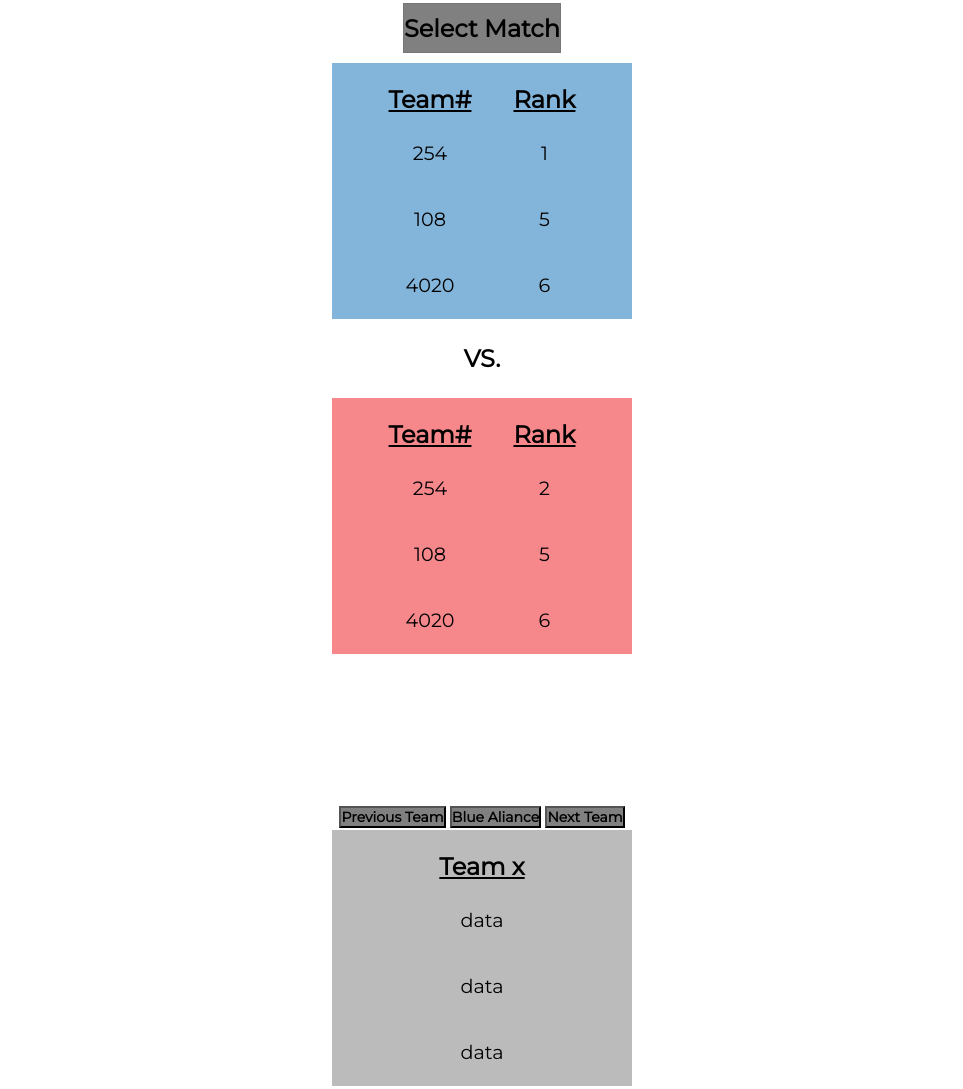
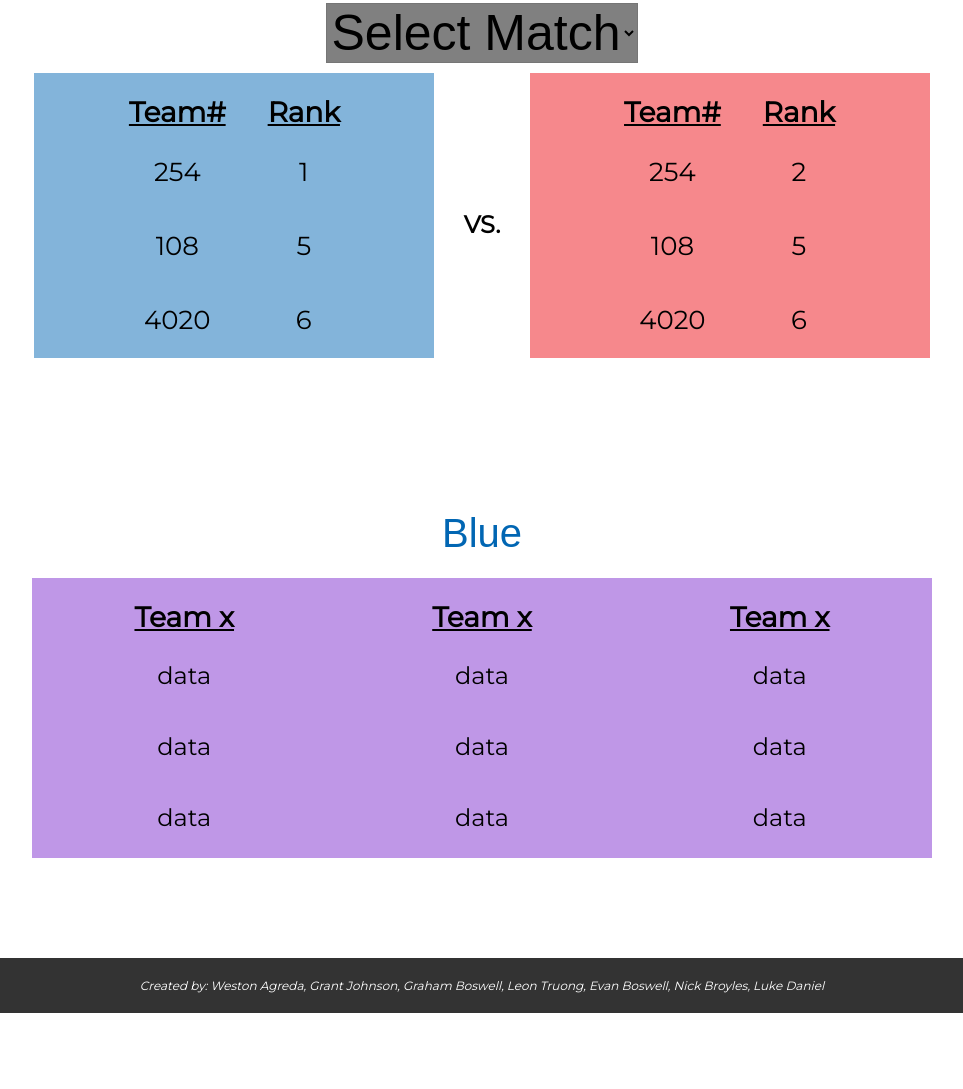
Before and after one commit to HVA-FRC-3824/firescout, a website with bundled scripts: page public/preview.html in a window 1280 px wide. Shown: the part 147-1236 px from the top of the page, without its empty margins (158-1121 px from the left). After the commit the page ends 1160 px from the top, so only its background shows below. Built offline with nearby package versions, Linux system fonts and the light colour scheme; no server answers.

Commit message:
Match preview backend, tba

```diff
--- a/public/css/preview.css
+++ b/public/css/preview.css
@@ -155,25 +155,14 @@ main .teams{
 
 
 main  .teams .match-selector{
-    grid-column: 1/4;
-    grid-row: 1/2;
-    -webkit-appearance: none;
-    -moz-appearance: none;
-    appearance: none;
-    height: 50px;
     font-size: 24px;
-    font-weight: 700;
-    text-align: center;
-    font-family: 'Montserrat';
-    margin: 0px 20px;
     background-color: grey;
 }
-
 
 main .teams td{
     text-align: center;
     padding:20px;
-    font-size: larger;
+    font-size: 26px;
 }
 
 main .teams th{
@@ -181,7 +170,7 @@ main .teams th{
     padding-bottom:5px;
     padding-left:20px;
     padding-right:20px;
-    font-size:x-large;
+    font-size:28px;
 }
 
 main .blueTeam{
@@ -216,36 +205,38 @@ main .teams p{
 }
 
 
-/* ==================================================QuickAna Section================================================== */
-main  .quickAna button{
-    -webkit-appearance: none;
-    -moz-appearance: none;
-    appearance: none;
-    font-size: 14px;
-    font-weight: 700;
-    text-align: center;
-    font-family: 'Montserrat';
-    background-color: grey;
-}
+/* ==================================================quickAnalyticsMobile Section================================================== */
 
-main .quickAna{
-    margin-top: 150px;
+main .quickAnalyticsMobile{
+    margin-top: 100px;
     text-align: center;
     margin-left:auto;
     margin-right:auto;
-
 }
 
-main .quickAna .listView{
+main  .quickAnalyticsMobile button{
+    text-align: center;
+    font-size: 40px;
+    background-color: rgba(0, 0, 0, 0);
+    border-color: rgba(0, 0, 0, 0);
+    padding: 20px;
+    color: #0166b3;
+}
+
+main .quickAnalyticsMobile .listView{
     text-align: center;
     margin-left:auto;
     margin-right:auto;
-    background-color: rgba(124, 124, 124, 0.514);
+    background-color: #7722cc77;
     margin-bottom:100px;
     width:300px;
 }
 
-main .quickAna table{
+main .quickAnalyticsMobile .listView button{
+    color:black;
+}
+
+main .quickAnalyticsMobile table{
         margin-left:auto;
         margin-right:auto;
         width:300px;
@@ -254,17 +245,22 @@ main .quickAna table{
 main .listView td{
     text-align: center;
     padding:20px;
-    font-size: larger;
+    font-size: 24px;
 }
 
 main .listView th{
-    padding-top:20px;
     padding-bottom:5px;
     padding-left:20px;
     padding-right:20px;
-    font-size:x-large;
+    font-size:28px;
+}
+main .quickAnalyticsDesktop .listView{
+    display:none;
 }
 
+main .teams .match-selector{
+    text-align: center;
+}
 
 /* ==================================================Footer Section================================================== */
 
@@ -276,12 +272,6 @@ main .footer .container {
     font-size: 12px;
     font-weight: 400;
 }
-
-
-
-
-
-
 
 /* ==================================================Tablet Sizes================================================== */
 
@@ -299,7 +289,7 @@ main .footer .container {
 
 /* ==================================================Desktop Size================================================== */
 
-@media all and (min-width: 850px) {
+@media all and (min-width: 900px) {
     /* ==================================================Nav Desktop Section================================================== */
 
     .hero {
@@ -368,4 +358,59 @@ main .footer .container {
         display: none;
     }
 
+    /*========================================Desktop teams Section=================================*/
+    main .teams .blueTeam{
+        width:400px;
+        margin-left: 0;
+        margin-right: 0;
+        display: inline-block;
+    }
+
+    main .teams .redTeam{
+        width: 400px;
+        margin-left: 0;
+        margin-right: 0;
+        display: inline-block;
+        margin-bottom: 0px;
+    }
+
+    main .teams .match-selector{
+        display: block;
+        margin-left: auto;
+        margin-right: auto;
+        font-size: 50px;
+    }
+
+    main .teams .vs{
+        display: inline-block;
+        transform: translate(0px,-125px);
+    }
+
+    /*========================================Quick Analytics Desktop Section=================================*/
+
+    main .quickAnalyticsMobile .listView{
+        display: none;
+    }
+
+    main .quickAnalyticsDesktop .teamData{
+        display:inline-block;
+    }
+
+    main .quickAnalyticsDesktop .listView{
+        display: block;
+        text-align: center;
+        width:900px;
+        margin-left: auto;
+        margin-right: auto;
+        background-color: #7722cc77;
+        margin-bottom: 100px;
+    }
+
+    main .quickAnalyticsDesktop .listView .teamData{
+        margin-left: 75px;
+        margin-right: 75px;
+    }
+    main .quickAnalyticsDesktop .listView .teamData td,th{
+        padding:20px;
+    }
 }
--- /dev/null
+++ b/public/js/previewFB.js
@@ -0,0 +1,15 @@
+import { writeData } from "./firebase.js";
+import { readData } from "./firebase.js";
+var s = 1;
+
+function wData(name, score){
+    s = score + s;
+    writeData(name, s);
+}
+
+function rData(filePath){
+    readData(filePath);
+}
+
+window.rData = rData;
+window.wData = wData;
--- /dev/null
+++ b/public/js/previewMain.js
@@ -0,0 +1,45 @@
+//TODO!!!!! ++++=+= MOVE INTO THE JS PAGE ==========++++++++++++++!!!!!!!!!!//
+document.addEventListener("DOMContentLoaded", function(event) {
+    var scrollpos = localStorage.getItem('scrollpos');
+    if (scrollpos) window.scrollTo(0, scrollpos);
+});
+
+window.onbeforeunload = function(e) {
+    localStorage.setItem('scrollpos', window.scrollY);
+};
+
+function populateMatches(){
+    for(i=0; i < filteredJames.length; i++){
+        document.getElementById("match").insertAdjacentHTML('beforeend',"<option>Match " + filteredJames[i].match_number + "</option>");
+    }
+}
+
+function displayMatchTeams(match){
+    matchInt = parseInt(match);
+    bTeams = filteredJames[matchInt - 1].alliances.blue.team_keys;
+    var i = 0;
+    bTeams.forEach(currentTeam => {
+        i++;
+        team = "blueTeam" + i;
+        document.getElementById(team).innerHTML = currentTeam.slice(3);
+
+    });
+    rTeams = filteredJames[matchInt - 1].alliances.red.team_keys;
+    var i = 0;
+    rTeams.forEach(currentTeam => {
+        i++;
+        team = "redTeam" + i;
+        document.getElementById(team).innerHTML = currentTeam.slice(3);
+    });
+
+    //desktop team data displaying teams numbers
+    var i = 0;
+    bTeams.forEach(currentTeam => {
+        i++;
+        team = "team" + i;
+        document.getElementById(team).innerHTML = currentTeam.slice(3);
+
+    });
+}
+
+populateMatches();
--- a/public/preview.html
+++ b/public/preview.html
@@ -26,7 +26,8 @@
     <script type="module" src="js/firebase.js"></script>
     <script defer src="js/data.js"></script>
     <script src="js/global.js"></script>
-    <script type="module" defer src="js/preview.js"></script>
+    <script defer src="js/previewMain.js"></script>
+    <script type="module" defer src="js/previewFB.js"></script>
 
     <link rel="stylesheet" type="text/css" href="css/preview.css">
 
@@ -36,6 +37,7 @@
     <script src="https://kit.fontawesome.com/dbb5df409e.js" crossorigin="anonymous"></script>
 </head>
 <body>
+
     <header id="navbar" class="navbar">
         <div class="container">
             <h2 class="logo" onclick="location.replace('./index.html')">Firescout</h2>
@@ -76,16 +78,16 @@
                         <th><u>Rank</u></th>
                     </tr>
                     <tr>
-                        <td> 254</td> </td>
-                        <td>1</td>
+                        <td id="blueTeam1">254</td> </td>
+                        <td id="blueData1">1</td>
                     </tr>
                     <tr>
-                        <td>108</td>
-                        <td>5</td>
+                        <td id="blueTeam2">108</td>
+                        <td id="blueData2">5</td>
                     </tr>
                     <tr>
-                        <td>4020</td>
-                        <td>6</td>
+                        <td id="blueTeam3">4020</td>
+                        <td id="blueData3">6</td>
                     </tr>
                 </table>
             </div>
@@ -97,34 +99,30 @@
                     <th><u>Rank</u></th>
                     </tr>
                     <tr>
-                        <td>254</td>
-                        <td id="b1">2</td>
+                        <td id="redTeam1">254</td>
+                        <td id="redData1">2</td>
                     </tr>
                     <tr>
-                        <td>108</td>
-                        <td>5</td>
+                        <td id="redTeam2">108</td>
+                        <td id="redData2">5</td>
                     </tr>
                     <tr>
-                        <td>4020</td>
-                        <td>6</td>
+                        <td id="redTeam3">4020</td>
+                        <td id="redData3">6</td>
                     </tr>
                 </table>
 
         </section>
 
-        <section class="quickAna">
-            <table>
-               <th>
-                <button>Previous Team </button>
-                <button>Blue Aliance</button>
-                <button>Next Team</button>
-            </th>
-            </table>
+        <section class="quickAnalyticsMobile">
+            <div>
+                <button>Blue</button>
+            </div>
 
             <div class="listView">
                 <table>
                     <tr>
-                        <th><u>Team x</u></th>
+                        <th><button onclick="">< </button><u>Team x</u><button onclick=""> ></button></th>
                     </tr>
                     <tr>
                         <td>data</td>
@@ -136,6 +134,58 @@
                         <td>data</td>
                     </tr>
                 </table>
+
+        </section>
+        <section class="quickAnalyticsDesktop">
+            <div class="listView">
+                <div class="teamData">
+                    <table>
+                        <tr>
+                            <th id="team1"><u>Team x</u></th>
+                        </tr>
+                        <tr>
+                            <td id="team1data1">data</td>
+                        </tr>
+                        <tr>
+                            <td id="team1data2">data</td>
+                        </tr>
+                        <tr>
+                            <td id="team1data3">data</td>
+                        </tr>
+                    </table>
+                </div>
+                <div class="teamData">
+                    <table>
+                        <tr>
+                            <th id="team2"><u>Team x</u></th>
+                        </tr>
+                        <tr>
+                            <td id="team2data1">data</td>
+                        </tr>
+                        <tr>
+                            <td id="team2data2">data</td>
+                        </tr>
+                        <tr>
+                            <td id="team2data3">data</td>
+                        </tr>
+                    </table>
+                </div>
+                <div class="teamData">
+                    <table>
+                        <tr>
+                            <th id="team3"><u>Team x</u></th>
+                        </tr>
+                        <tr>
+                            <td id="team3data1">data</td>
+                        </tr>
+                        <tr>
+                            <td id="team3data2">data</td>
+                        </tr>
+                        <tr>
+                            <td id="team3data3">data</td>
+                        </tr>
+                    </table>
+                </div>
         </section>
         <section class="footer">
             <div class="container">
```
Also changed, not shown: public/js/preview.js (deleted, +0 -40 lines).
